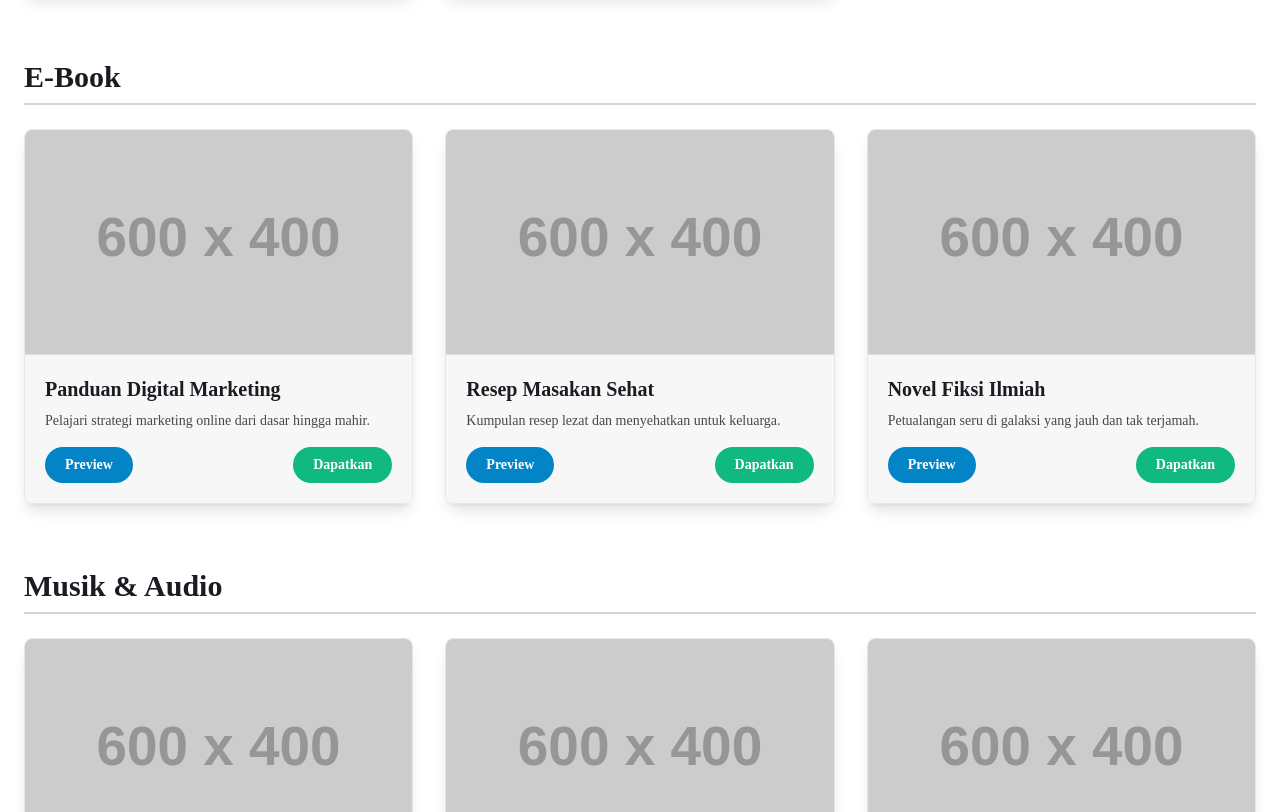
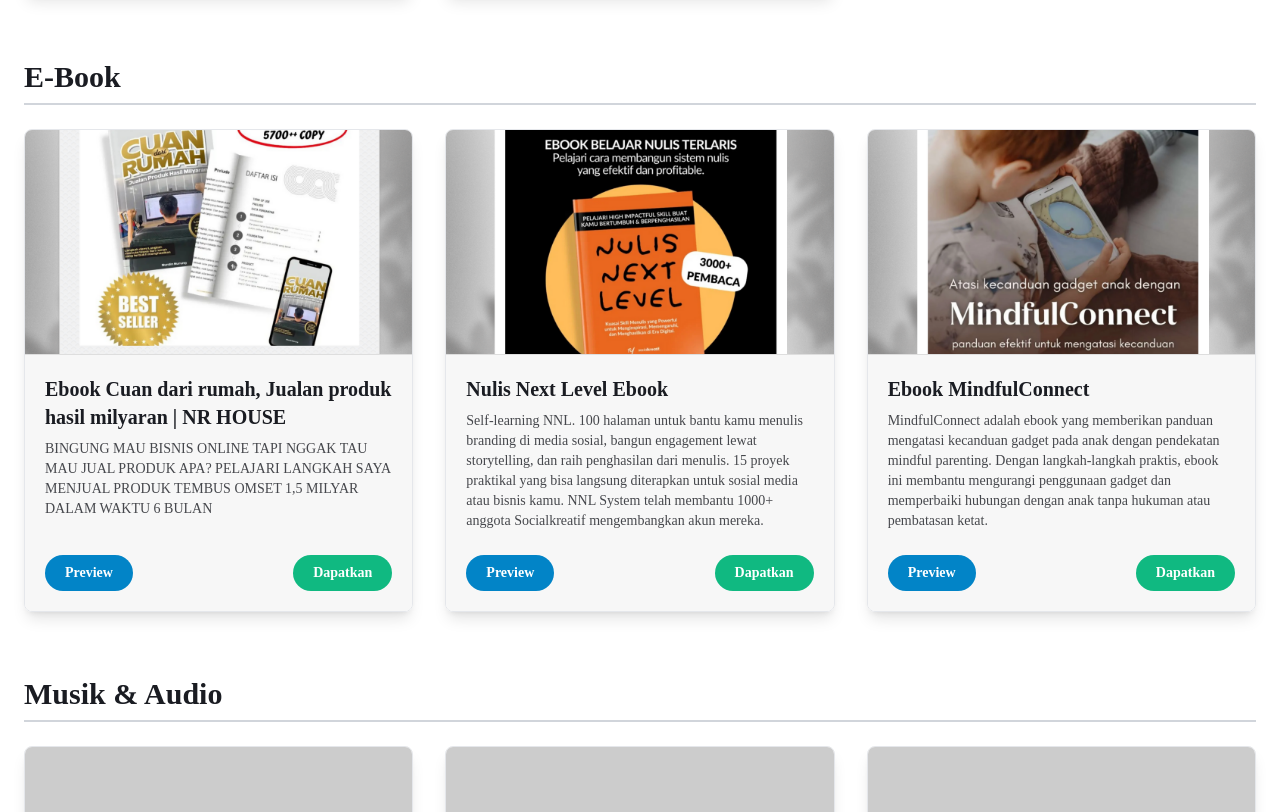
Before and after one commit to dhxo2/DHX.O2---Marketplace-Produk-Digital, a plain HTML site: page index.html in a window 1280 px wide. Shown: the part 2900-3712 px from the top of the page. Drawn offline with nearby package versions, Linux system fonts and the light colour scheme; placeholder pictures from the web are drawn by us; a web font is replaced by a local one.

Commit message:
Update index.html

```diff
--- a/index.html
+++ b/index.html
@@ -374,7 +374,7 @@
 
 		<!-- Poster 2 -->
           <div class="rounded-lg shadow-lg overflow-hidden transform hover:-translate-y-2 border dark:border-gray-700 border-gray-200">
-            <img src="lombaku.png" alt="Gambar Produk" class="w-full h-56 object-cover">
+            <img src="Dirgahayu.png" alt="Gambar Produk" class="w-full h-56 object-cover">
             <div class="product-card-content p-5">
               <h3 class="text-xl font-bold mb-2">Semarak HUT RI ke-80</h3>
               <p class="text-sm mb-4 opacity-80">Desain penuh semangat kemerdekaan dengan nuansa merah putih. Cocok untuk poster, undangan lomba, atau ucapan HUT RI ke-80. Mudah diedit dan siap pakai dalam bentuk PDF, PPTX!</p>
@@ -393,44 +393,60 @@
   <h2 class="text-3xl font-bold mb-6 border-b-2 dark:border-gray-600 border-gray-300 pb-2">E-Book</h2>
   <div class="grid grid-cols-1 sm:grid-cols-2 lg:grid-cols-3 gap-8">
 
-          <div class="rounded-lg shadow-lg overflow-hidden transform hover:-translate-y-2 border dark:border-gray-700 border-gray-200">
-            <img src="https://placehold.co/600x400/DCD7CE/333333?text=E-Book+1" alt="Gambar Produk" class="w-full h-56 object-cover">
-            <div class="product-card-content p-5">
-              <h3 class="text-xl font-bold mb-2">Panduan Digital Marketing</h3>
-              <p class="text-sm mb-4 opacity-80">Pelajari strategi marketing online dari dasar hingga mahir.</p>
-              <div class="flex items-center justify-between">
-                <button onclick="openPreview('https://placehold.co/600x400/DCD7CE/333333?text=E-Book+1')" class="inline-block bg-sky-600 hover:bg-sky-700 text-white font-bold py-2 px-5 rounded-full text-sm">Preview</button>
-                <a href="https://lynk.id/o2.company" target="_blank" rel="noopener noreferrer" class="inline-block bg-emerald-500 hover:bg-emerald-600 text-white font-bold py-2 px-5 rounded-full text-sm">Dapatkan</a>
+    <!-- Kartu 1 -->
+    <div class="rounded-lg shadow-lg overflow-hidden transform hover:-translate-y-2 border dark:border-gray-700 border-gray-200 flex flex-col">
+      <img src="ebook1.png" alt="Gambar Produk" class="w-full h-56 object-cover">
+      <div class="product-card-content p-5 flex flex-col flex-1">
+        <div>
+          <h3 class="text-xl font-bold mb-2">Ebook Cuan dari rumah, Jualan produk hasil milyaran | NR HOUSE</h3>
+          <p class="text-sm mb-4 opacity-80">
+            BINGUNG MAU BISNIS ONLINE TAPI NGGAK TAU MAU JUAL PRODUK APA? PELAJARI LANGKAH SAYA MENJUAL PRODUK TEMBUS OMSET 1,5 MILYAR DALAM WAKTU 6 BULAN
+          </p>
+        </div>
+        <!-- Baris tombol selalu di bawah -->
+        <div class="mt-auto pt-2 flex items-center justify-between">
+          <button onclick="openPreview('ebook1.jpg')" class="inline-block bg-sky-600 hover:bg-sky-700 text-white font-bold py-2 px-5 rounded-full text-sm">Preview</button>
+          <a href="http://lynk.id/o2.company/RKeeraV/checkout" target="_blank" rel="noopener noreferrer" class="inline-block bg-emerald-500 hover:bg-emerald-600 text-white font-bold py-2 px-5 rounded-full text-sm">Dapatkan</a>
         </div>
       </div>
     </div>
 
-          <div class="rounded-lg shadow-lg overflow-hidden transform hover:-translate-y-2 border dark:border-gray-700 border-gray-200">
-            <img src="https://placehold.co/600x400/DCD7CE/333333?text=E-Book+2" alt="Gambar Produk" class="w-full h-56 object-cover">
-            <div class="product-card-content p-5">
-              <h3 class="text-xl font-bold mb-2">Resep Masakan Sehat</h3>
-              <p class="text-sm mb-4 opacity-80">Kumpulan resep lezat dan menyehatkan untuk keluarga.</p>
-              <div class="flex items-center justify-between">
-                <button onclick="openPreview('https://placehold.co/600x400/DCD7CE/333333?text=E-Book+2')" class="inline-block bg-sky-600 hover:bg-sky-700 text-white font-bold py-2 px-5 rounded-full text-sm">Preview</button>
-                <a href="https://lynk.id/o2.company" target="_blank" rel="noopener noreferrer" class="inline-block bg-emerald-500 hover:bg-emerald-600 text-white font-bold py-2 px-5 rounded-full text-sm">Dapatkan</a>
+    <!-- Kartu 2 -->
+    <div class="rounded-lg shadow-lg overflow-hidden transform hover:-translate-y-2 border dark:border-gray-700 border-gray-200 flex flex-col">
+      <img src="ebook2.png" alt="Gambar Produk" class="w-full h-56 object-cover">
+      <div class="product-card-content p-5 flex flex-col flex-1">
+        <div>
+          <h3 class="text-xl font-bold mb-2">Nulis Next Level Ebook</h3>
+          <p class="text-sm mb-4 opacity-80">Self-learning NNL. 100 halaman untuk bantu kamu menulis branding di media sosial, bangun engagement lewat storytelling, dan raih penghasilan dari menulis. 15 proyek praktikal yang bisa langsung diterapkan untuk sosial media atau bisnis kamu. NNL System telah membantu 1000+ anggota Socialkreatif mengembangkan akun mereka.</p>
+        </div>
+        <!-- Baris tombol selalu di bawah -->
+        <div class="mt-auto pt-2 flex items-center justify-between">
+          <button onclick="openPreview('https://placehold.co/600x400/DCD7CE/333333?text=E-Book+3')" class="inline-block bg-sky-600 hover:bg-sky-700 text-white font-bold py-2 px-5 rounded-full text-sm">Preview</button>
+          <a href="http://lynk.id/o2.company/KqQQVJZ/checkout" target="_blank" rel="noopener noreferrer" class="inline-block bg-emerald-500 hover:bg-emerald-600 text-white font-bold py-2 px-5 rounded-full text-sm">Dapatkan</a>
         </div>
       </div>
     </div>
 
-          <div class="rounded-lg shadow-lg overflow-hidden transform hover:-translate-y-2 border dark:border-gray-700 border-gray-200">
-            <img src="https://placehold.co/600x400/DCD7CE/333333?text=E-Book+3" alt="Gambar Produk" class="w-full h-56 object-cover">
-            <div class="product-card-content p-5">
-              <h3 class="text-xl font-bold mb-2">Novel Fiksi Ilmiah</h3>
-              <p class="text-sm mb-4 opacity-80">Petualangan seru di galaksi yang jauh dan tak terjamah.</p>
-              <div class="flex items-center justify-between">
+	<!-- Kartu 3 -->
+    <div class="rounded-lg shadow-lg overflow-hidden transform hover:-translate-y-2 border dark:border-gray-700 border-gray-200 flex flex-col">
+      <img src="ebook3.png" alt="Gambar Produk" class="w-full h-56 object-cover">
+      <div class="product-card-content p-5 flex flex-col flex-1">
+        <div>
+          <h3 class="text-xl font-bold mb-2">Ebook MindfulConnect</h3>
+          <p class="text-sm mb-4 opacity-80">MindfulConnect adalah ebook yang memberikan panduan mengatasi kecanduan gadget pada anak dengan pendekatan mindful parenting. Dengan langkah-langkah praktis, ebook ini membantu mengurangi penggunaan gadget dan memperbaiki hubungan dengan anak tanpa hukuman atau pembatasan ketat.</p>
+        </div>
+        <!-- Baris tombol selalu di bawah -->
+        <div class="mt-auto pt-2 flex items-center justify-between">
           <button onclick="openPreview('https://placehold.co/600x400/DCD7CE/333333?text=E-Book+3')" class="inline-block bg-sky-600 hover:bg-sky-700 text-white font-bold py-2 px-5 rounded-full text-sm">Preview</button>
-                <a href="https://lynk.id/o2.company" target="_blank" rel="noopener noreferrer" class="inline-block bg-emerald-500 hover:bg-emerald-600 text-white font-bold py-2 px-5 rounded-full text-sm">Dapatkan</a>
+          <a href="http://lynk.id/o2.company/K69YODp/checkout" target="_blank" rel="noopener noreferrer" class="inline-block bg-emerald-500 hover:bg-emerald-600 text-white font-bold py-2 px-5 rounded-full text-sm">Dapatkan</a>
         </div>
       </div>
     </div>
 
   </div>
 </section>
+
+
 
       <!-- Musik & Audio -->
       <section id="musik">
```
Lines whose indentation alone changed are shown as unchanged.
